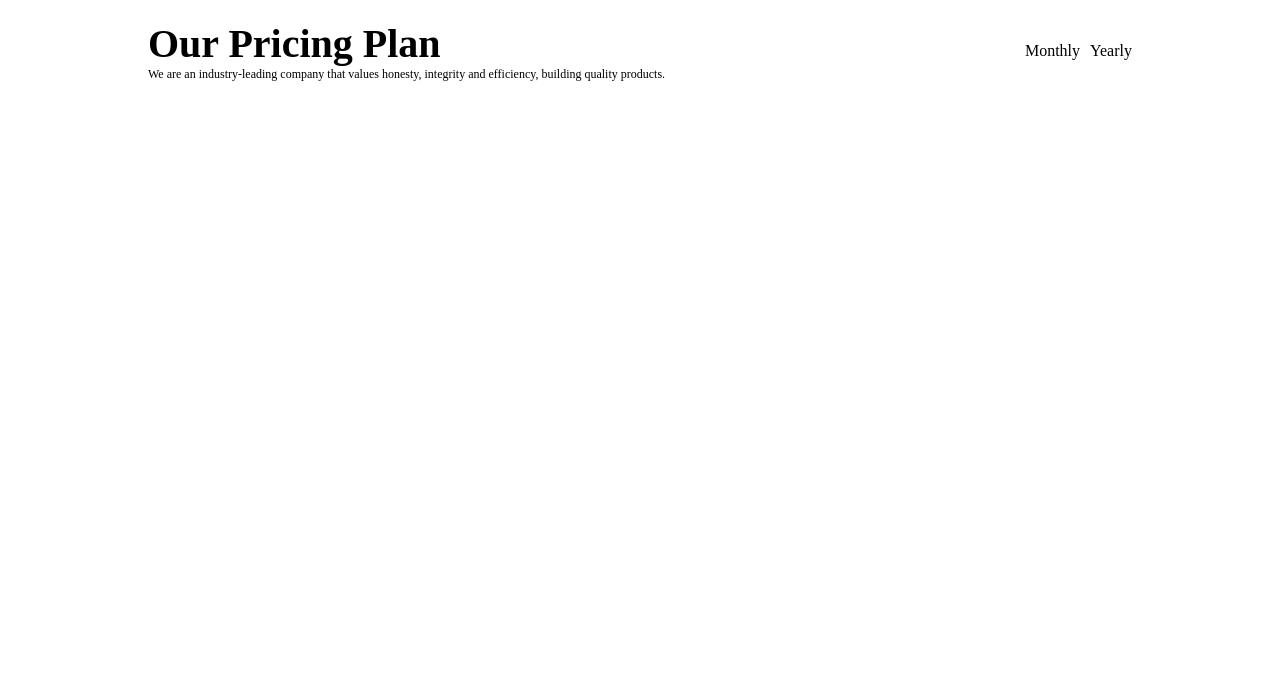
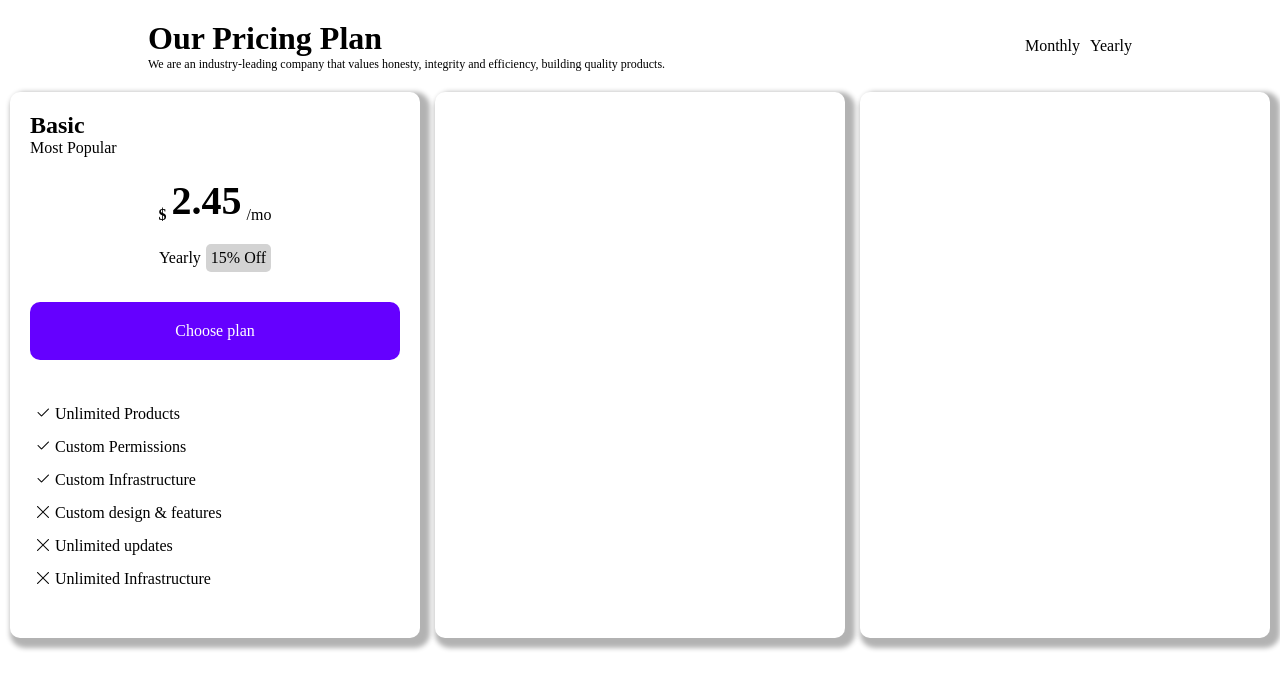
Before and after one commit to CarloAlmanza/htmlcss-pricing-plan, a plain HTML site: page index.html in a window 1280 px wide. Drawn offline with nearby package versions, Linux system fonts and the light colour scheme.

Commit message:
creazione primo plan

```diff
--- a/index.css
+++ b/index.css
@@ -18,10 +18,6 @@
     gap: 20px;
 }
 
-.header div:first-child h1 {
-    font-size: 40px;
-}
-
 .header div:first-child p {
     font-size: 12px;
 }
@@ -31,3 +27,77 @@
     gap: 10px;
     margin-left: auto;
 }
+
+.plans-container {
+    display: flex;
+    flex-wrap: wrap;
+    gap: 15px;
+    margin: 0 10px;
+}
+
+.plan {
+    display: flex;
+    flex-basis: calc(100% / 3 - (15px * 2) / 3);
+    flex-shrink: 0;
+    padding: 20px;
+    flex-direction: column;
+    min-width: 330px;
+    border-radius: 10px;
+    box-shadow: 5px 5px 5px 5px rgba(0, 0, 0, 0.3);
+}
+
+.price {
+    display: flex;
+    justify-content: center;
+    align-items: end;
+    margin: 20px auto 10px;
+    gap: 5px;
+    flex-shrink: 0;
+}
+
+.price span:nth-child(2) {
+    font-size: 40px;
+}
+
+.discount {
+    display: flex;
+    justify-content: center;
+    margin: 10px auto;
+    gap: 5px;
+    flex-shrink: 0;
+    align-items: center;
+}
+
+.discount span:last-child {
+    background-color: lightgray;
+    border-radius: 5px;
+    padding: 5px;
+}
+
+.bottone {
+    display: flex;
+    justify-content: center;
+    margin: 20px auto;
+    flex-shrink: 0;
+    padding: 20px;
+    background-color: rgb(101 0 255);
+    color: white;
+    border-radius: 10px;
+    width: 100%;
+}
+
+.features {
+    display: flex;
+    margin: 20px;
+
+}
+
+ul {
+    list-style: none;
+    margin-left: -20px;
+}
+
+li {
+    padding: 5px;
+    margin-bottom: 5px;
+}
--- a/index.html
+++ b/index.html
@@ -6,6 +6,7 @@
     <meta name="viewport" content="width=device-width, initial-scale=1.0">
     <title>Document</title>
     <link rel="stylesheet" href="index.css">
+    <link rel="stylesheet" href="https://cdn.jsdelivr.net/npm/bootstrap-icons@1.13.1/font/bootstrap-icons.min.css">
 </head>
 
 <body>
@@ -30,6 +31,54 @@
             </div>
         </header>
     </div>
+    <main>
+        <div class="plans-container">
+            <div class="plan">
+                <div>
+                    <h2>
+                        Basic
+                    </h2>
+                    <span>
+                        Most Popular
+                    </span>
+                </div>
+                <div class="price">
+                    <span>
+                        <strong>$</strong>
+                    </span>
+                    <span>
+                        <strong>2.45</strong>
+                    </span>
+                    <span>
+                        /mo
+                    </span>
+                </div>
+                <div class="discount">
+                    <span>
+                        Yearly
+                    </span>
+                    <span>
+                        15% Off
+                    </span>
+                </div>
+                <div class="bottone">
+                    Choose plan
+                </div>
+                <div class="features">
+                    <ul>
+                        <li><i class="bi bi-check2"></i> Unlimited Products</li>
+                        <li><i class="bi bi-check2"></i> Custom Permissions</li>
+                        <li><i class="bi bi-check2"></i> Custom Infrastructure</li>
+                        <li><i class="bi bi-x-lg"></i> Custom design & features</li>
+                        <li><i class="bi bi-x-lg"></i> Unlimited updates</li>
+                        <li><i class="bi bi-x-lg"></i> Unlimited Infrastructure</li>
+                    </ul>
+                </div>
+            </div>
+            <div class="plan"></div>
+            <div class="plan"></div>
+        </div>
+    </main>
 </body>
 
 </html>
```
